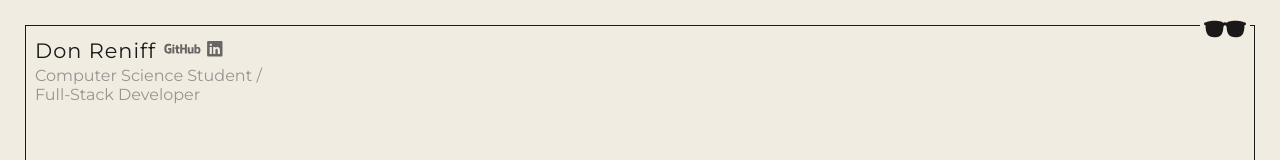
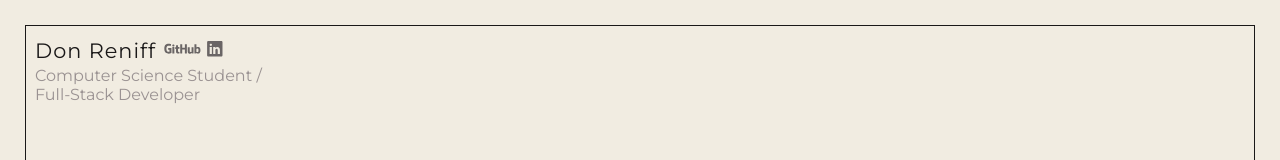
Before and after one commit to dreniff3/personal-portfolio, a React (Vite) app: page / in a window 1280 px wide. Shown: the top 160 px of the page. Built offline with nearby package versions, Linux system fonts and the light colour scheme; a web font is replaced by a local one.

Commit message:
Remove toggle button

```diff
--- a/src/components/Header.jsx
+++ b/src/components/Header.jsx
@@ -5,11 +5,11 @@ import { IoLogoLinkedin } from 'react-icons/io5';
 const Header = () => {
     return (
         <div className="header">
-            <IoGlasses className="toggle-btn" />
+            {/* <IoGlasses className="toggle-btn" />
             <IoGlassesOutline
             className="toggle-btn"
             style={{ display: 'none' }}
-            />
+            /> */}
             <div className="hero-container">
                 <div className="hero">
                     <h4>Don Reniff</h4>
```
